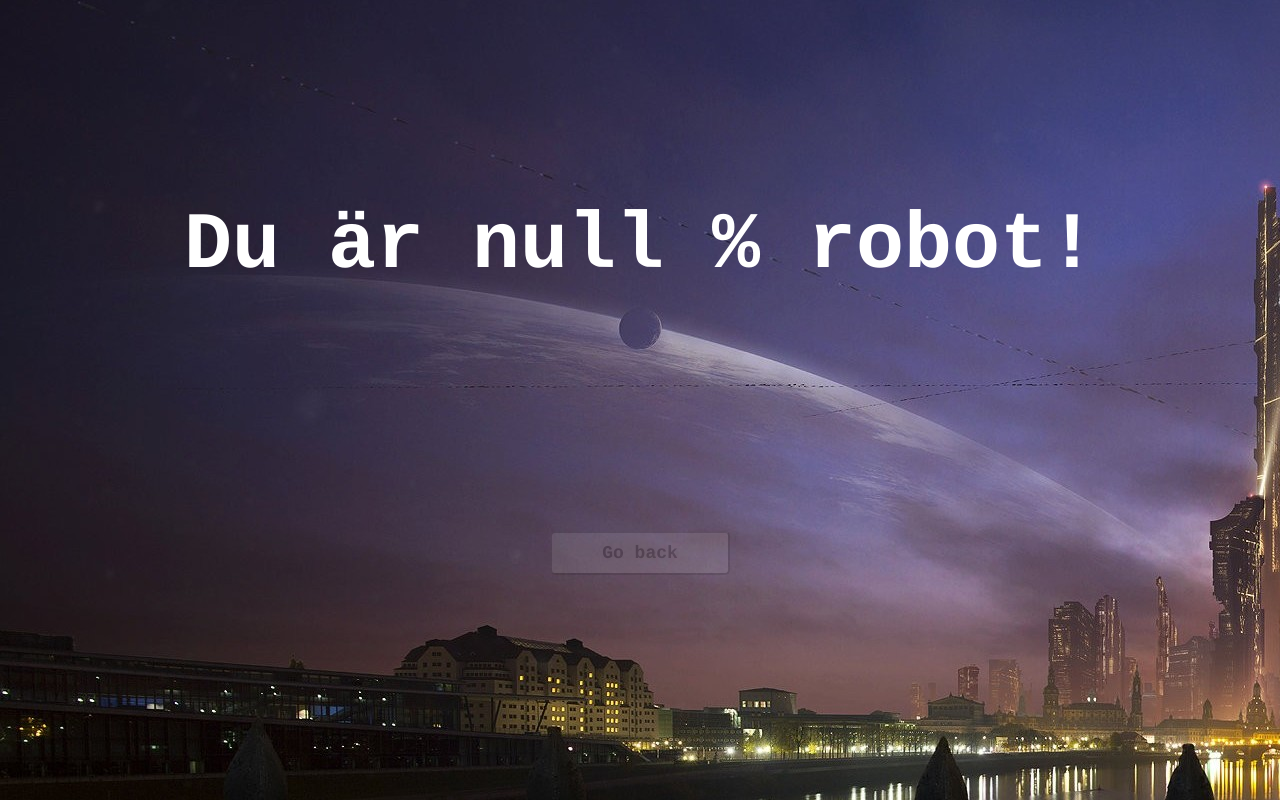
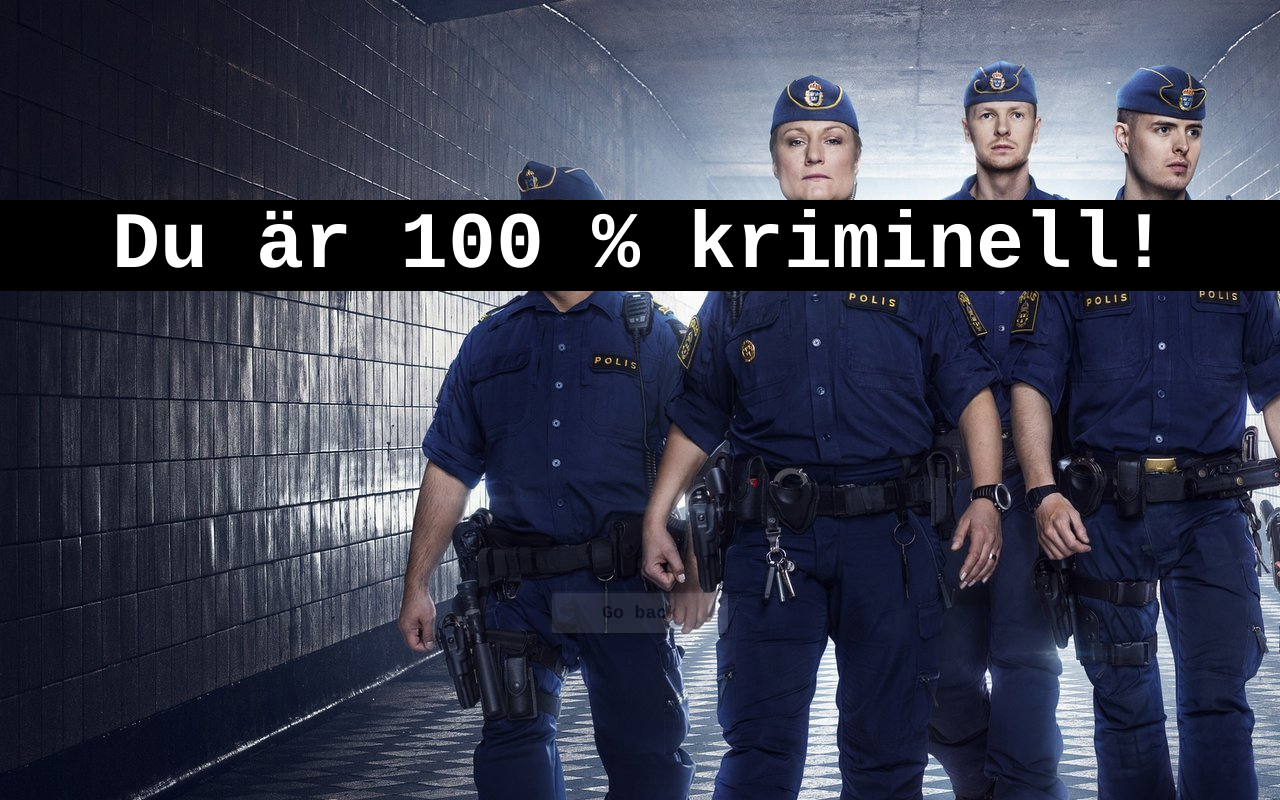
Before and after one commit to taixo/taixo.github.io, a plain HTML site: page result.html in a window 1280 px wide. Drawn offline with Linux system fonts and the light colour scheme.

Commit message:
polis-change

```diff
--- a/result.html
+++ b/result.html
@@ -5,7 +5,11 @@
 </head>
 <body>
   <div class="container">
-    <h1 id="result"><h1>
+    <div class="margin">
+      <div class="box">
+        <h1 id="result"><h1>
+      </div>
+    </div>
         <a href="index.html">
           <button type="button" class="button">Go back</button>
         </a>
--- a/secondPage.css
+++ b/secondPage.css
@@ -7,14 +7,13 @@ html, body{
 }
 
 .container {
-  background-image: url(./resources/future.jpg) ;
+  background-image: url(./resources/polis.jpg) ;
   height:100%;
   width: 100%;
   text-align: center;
 }
 h1 {
     margin: 0;
-    padding-top:200px;
     font-family: courier;
 }
 .button {
@@ -25,7 +24,14 @@ h1 {
   background-color: white;
   font-weight: bold;
   opacity: 10%;
+  margin-top: 300px;
 }
 .button:hover{
   cursor:pointer;
 }
+.box {
+  background: black;
+}
+.margin{
+  padding-top:200px;
+}
--- a/valRes.js
+++ b/valRes.js
@@ -1,5 +1,6 @@
 var value = sessionStorage.getItem('sliderValue');
+var op = 100 - value;
 var text1 = 'Du \344r ';
-var text2 = ' % robot!'
-var text3 = text1.concat(value).concat(text2);
+var text2 = ' % kriminell!'
+var text3 = text1.concat(op).concat(text2);
 document.getElementById('result').innerHTML = text3;
```
Also changed, not shown: index.html (+7 -6 lines), resources/polis.jpg (added).
